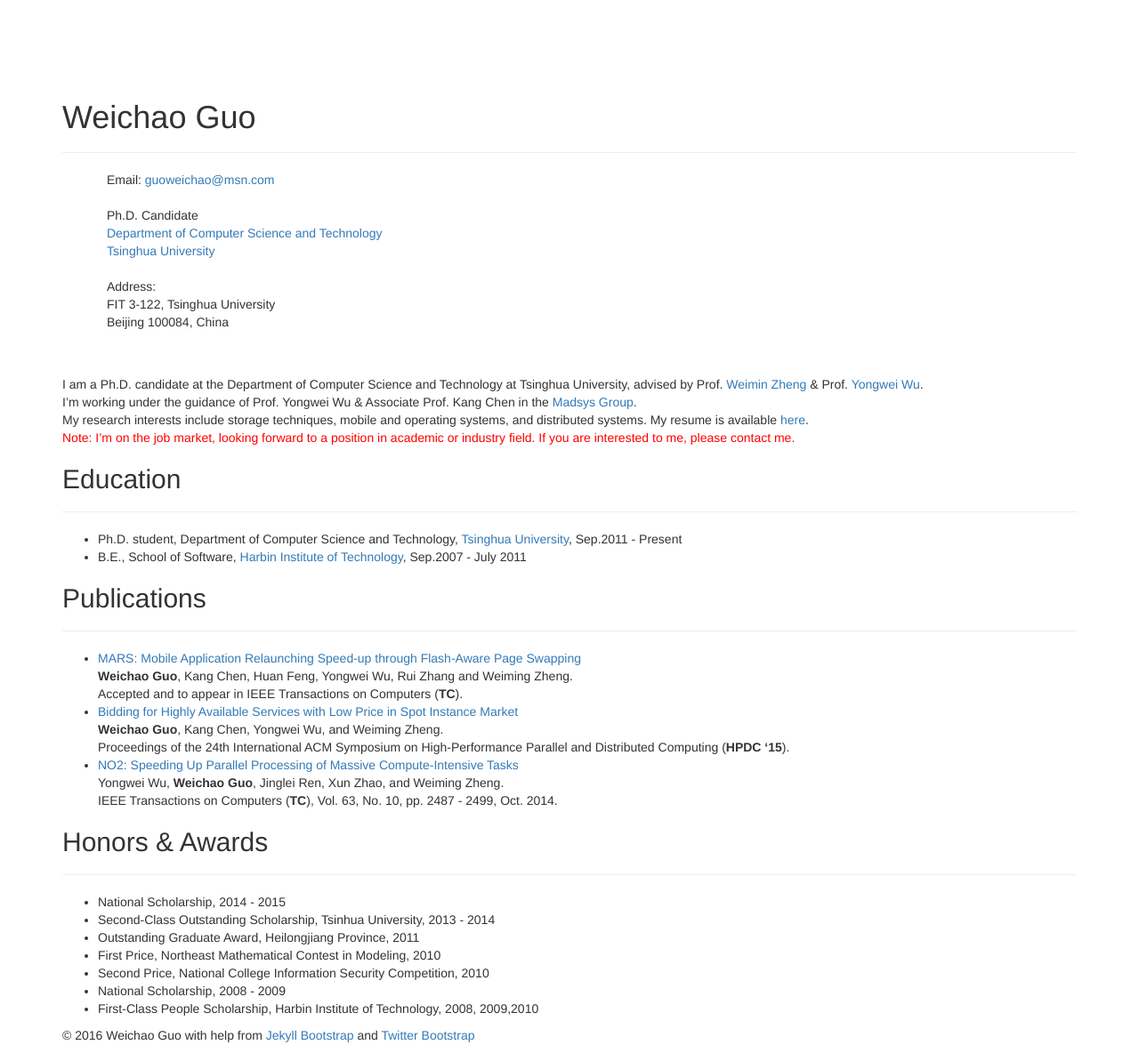
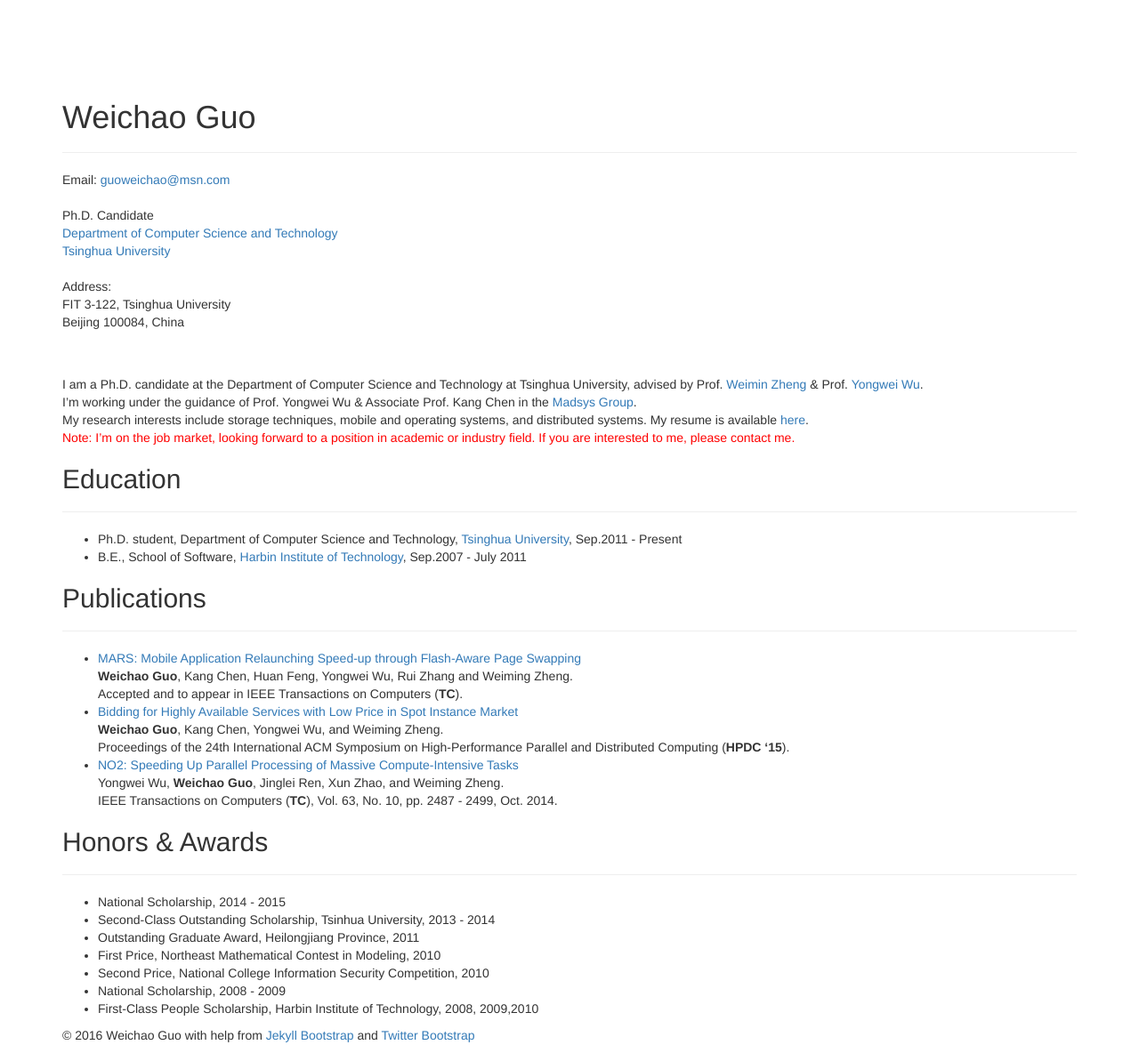
Before and after one commit to weichaoguo/weichaoguo.github.io, a Jekyll site: the page built from index.md, in a window 1280 px wide. Shown: the whole page at 89% size. Built offline with Jekyll 4.4.1, drawn with Linux system fonts in a browser that asks for light colours; nearby versions of some CDN libraries; library files that are not in the unit come from our copies.

Commit message:
Update index.md

```diff
--- a/index.md
+++ b/index.md
@@ -5,11 +5,13 @@ title: Weichao Guo
 {% include JB/setup %}
 <table>
 <tr>
+<!--
 <td>
-<!--<img style="width: 150px; height: 200px;" src="/images/portrait.jpg" />-->
+<img style="width: 150px; height: 200px;" src="/images/portrait.jpg" />
 </td>
 <td style="width: 50px;">
 </td>
+-->
 <td>
 Email: <a href="mailto:guoweichao@msn.com">guoweichao@msn.com</a>
 <br>
```
